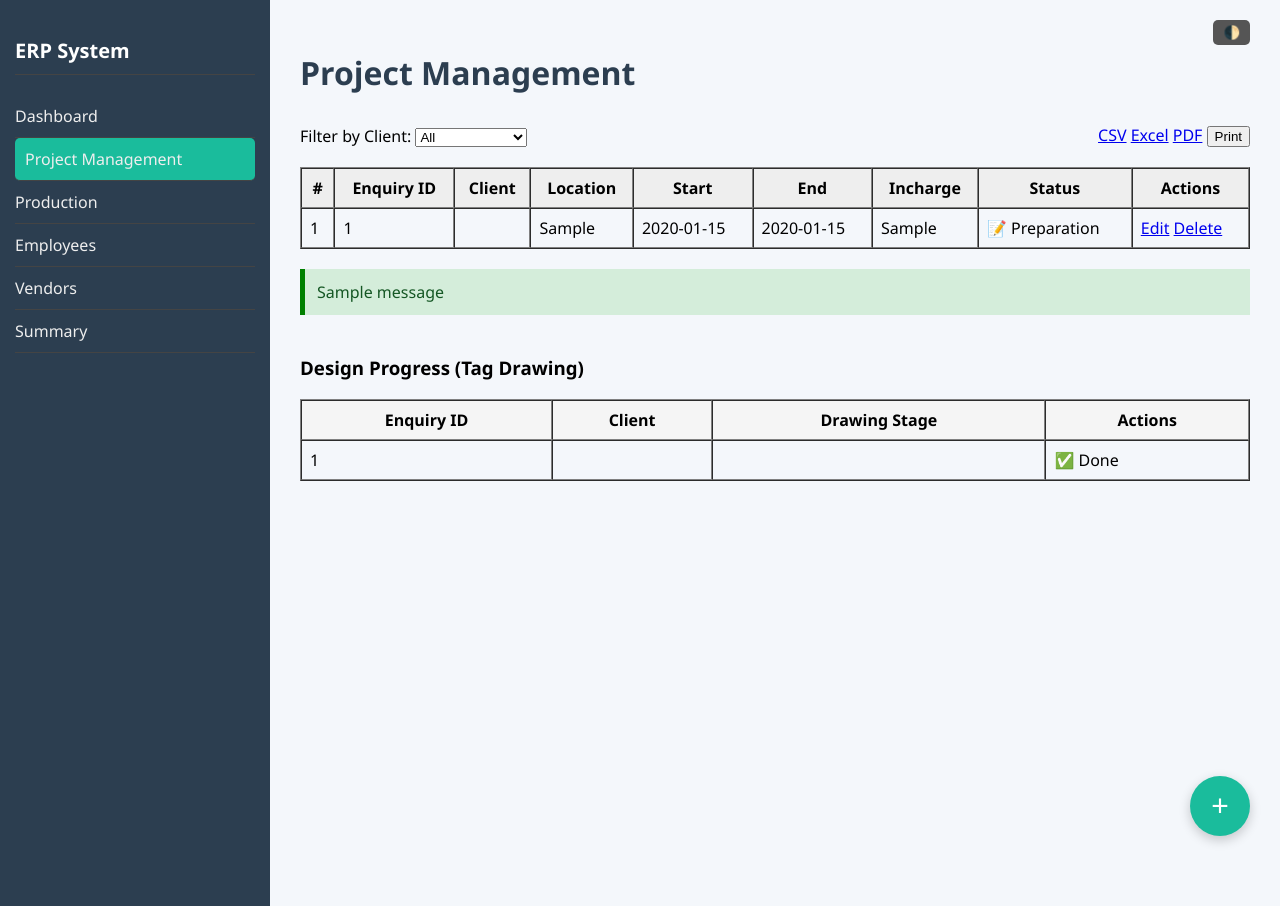
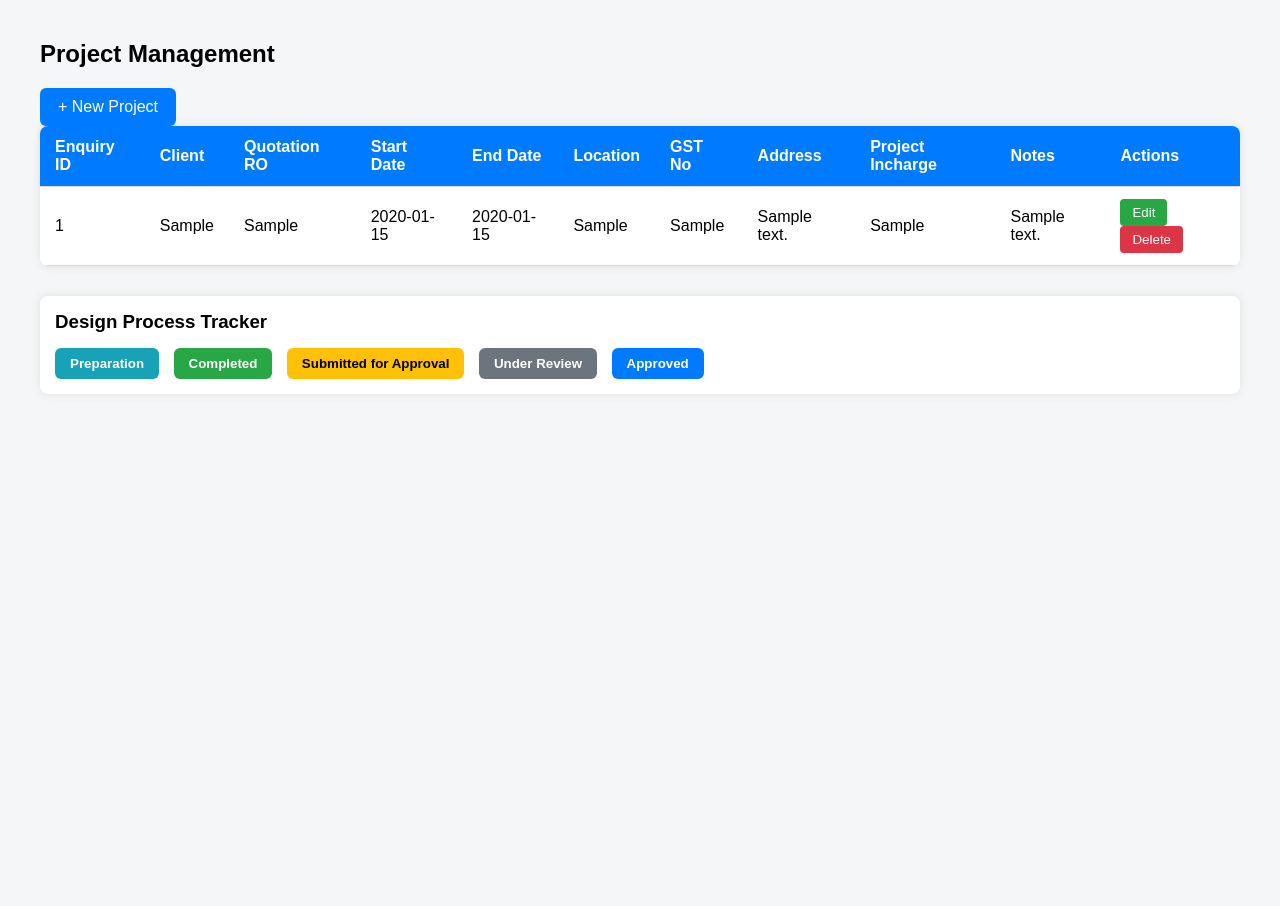
Before and after one commit to Madhan12-tech/erp-management-system, a Flask app: page /projects in a window 1280 px wide. After the commit the page ends 379 px from the top, so only its background shows below. Run offline with Flask 3, Linux system fonts and the light colour scheme; the visitor is signed in with stand-in values (Sample User, id 1); tables that the repository leaves empty hold one stand-in row (values such as "Sample post"); one stand-in notice (Sample message) is shown.

Commit message:
Update projects.html

```diff
--- a/templates/projects.html
+++ b/templates/projects.html
@@ -2,344 +2,316 @@
 <html lang="en">
 <head>
   <meta charset="UTF-8" />
-  <title>Project Management</title>
-  <meta name="viewport" content="width=device-width, initial-scale=1.0"/>
+  <title>Project Management - ERP</title>
   <style>
     body {
-      margin: 0;
-      font-family: 'Segoe UI', sans-serif;
-      background: #f4f7fb;
-      display: flex;
+      font-family: Arial, sans-serif;
+      margin: 0; padding: 0;
+      background: #f4f6f8;
     }
-    /* Sidebar */
-    .sidebar {
-      width: 240px;
-      background: #2c3e50;
-      color: white;
-      min-height: 100vh;
-      position: sticky;
-      top: 0;
-      padding: 20px 15px;
+    .container {
+      padding: 20px;
+      max-width: 1200px;
+      margin: auto;
     }
-    .sidebar h2 {
-      font-size: 20px;
-      margin-bottom: 20px;
-      border-bottom: 1px solid #444;
-      padding-bottom: 10px;
-    }
-    .sidebar a {
-      display: block;
-      color: #eee;
-      text-decoration: none;
-      padding: 10px 0;
-      border-bottom: 1px solid #444;
-    }
-    .sidebar a.active {
-      background: #1abc9c;
-      padding-left: 10px;
-      border-radius: 5px;
-    }
-
-    /* Main */
-    .main {
-      flex: 1;
-      padding: 30px;
-      position: relative;
-    }
-    h1 {
-      color: #2c3e50;
+    h2 {
       margin-bottom: 20px;
     }
-
-    /* Floating Button */
-    .add-btn {
+    /* Right side popup */
+    #popupForm {
       position: fixed;
-      bottom: 30px;
-      right: 30px;
-      background: #1abc9c;
+      top: 0; right: -100%;
+      width: 450px;
+      height: 100%;
+      background: white;
+      box-shadow: -3px 0 15px rgba(0,0,0,0.3);
+      padding: 20px;
+      overflow-y: auto;
+      transition: right 0.3s ease;
+      z-index: 1000;
+    }
+    #popupForm.show {
+      right: 0;
+    }
+    #popupForm h3 {
+      margin-top: 0;
+    }
+    #popupForm input, #popupForm select, #popupForm textarea {
+      width: 100%;
+      margin-bottom: 12px;
+      padding: 10px;
+      border-radius: 6px;
+      border: 1px solid #ccc;
+      box-sizing: border-box;
+    }
+    #popupForm textarea {
+      resize: vertical;
+    }
+    .btn {
+      background-color: #007bff;
       color: white;
       border: none;
-      border-radius: 50%;
-      width: 60px;
-      height: 60px;
-      font-size: 30px;
+      padding: 10px 18px;
       cursor: pointer;
-      box-shadow: 0 4px 12px rgba(0,0,0,0.2);
+      border-radius: 6px;
+      font-size: 16px;
     }
-    .add-btn:hover {
-      background: #17a589;
+    .btn:hover {
+      background-color: #0056b3;
+    }
+    .btn-secondary {
+      background-color: #6c757d;
+      margin-left: 10px;
+    }
+    /* Table styles */
+    table {
+      width: 100%;
+      border-collapse: collapse;
+      background: white;
+      border-radius: 8px;
+      overflow: hidden;
+      box-shadow: 0 0 10px rgba(0,0,0,0.1);
+    }
+    th, td {
+      text-align: left;
+      padding: 12px 15px;
+      border-bottom: 1px solid #ddd;
+    }
+    th {
+      background-color: #007bff;
+      color: white;
+    }
+    tr:hover {
+      background-color: #f1f1f1;
+    }
+    .actions button {
+      background: #dc3545;
+      border: none;
+      color: white;
+      padding: 6px 12px;
+      border-radius: 4px;
+      cursor: pointer;
+    }
+    .actions button.edit {
+      background: #28a745;
+      margin-right: 5px;
+    }
+    /* Progress table */
+    .progress-table {
+      margin-top: 30px;
+      background: white;
+      padding: 15px;
+      border-radius: 8px;
+      box-shadow: 0 0 10px rgba(0,0,0,0.1);
+    }
+    .progress-table h3 {
+      margin-top: 0;
+      margin-bottom: 15px;
+    }
+    .stage-btn {
+      margin-right: 10px;
+      padding: 8px 15px;
+      border: none;
+      border-radius: 6px;
+      cursor: pointer;
+      color: white;
+      font-weight: bold;
+    }
+    .stage-preparation { background: #17a2b8; }
+    .stage-completed { background: #28a745; }
+    .stage-submitted { background: #ffc107; color: black; }
+    .stage-review { background: #6c757d; }
+    .stage-approved { background: #007bff; }
+    /* Toast */
+    #toast {
+      position: fixed;
+      top: 20px;
+      right: 20px;
+      background: #333;
+      color: #fff;
+      padding: 15px 25px;
+      border-radius: 6px;
+      display: none;
+      z-index: 2000;
     }
   </style>
 </head>
 <body>
 
-  <!-- Sidebar -->
-  <div class="sidebar">
-    <h2>ERP System</h2>
-    <a href="/dashboard">Dashboard</a>
-    <a href="/projects" class="active">Project Management</a>
-    <a href="/production">Production</a>
-    <a href="/employees">Employees</a>
-    <a href="/vendors">Vendors</a>
-    <a href="/summary">Summary</a>
+<div class="container">
+  <h2>Project Management</h2>
+  <button id="openPopupBtn" class="btn">+ New Project</button>
+
+  <!-- Projects Table -->
+  <table id="projectsTable">
+    <thead>
+      <tr>
+        <th>Enquiry ID</th>
+        <th>Client</th>
+        <th>Quotation RO</th>
+        <th>Start Date</th>
+        <th>End Date</th>
+        <th>Location</th>
+        <th>GST No</th>
+        <th>Address</th>
+        <th>Project Incharge</th>
+        <th>Notes</th>
+        <th>Actions</th>
+      </tr>
+    </thead>
+    <tbody>
+      <!-- Filled dynamically by Flask -->
+      {% for project in projects %}
+      <tr>
+        <td>{{ project.enquiry_id }}</td>
+        <td>{{ project.client }}</td>
+        <td>{{ project.quotation_ro }}</td>
+        <td>{{ project.start_date }}</td>
+        <td>{{ project.end_date }}</td>
+        <td>{{ project.location }}</td>
+        <td>{{ project.gst_no }}</td>
+        <td>{{ project.address }}</td>
+        <td>{{ project.project_incharge }}</td>
+        <td>{{ project.notes }}</td>
+        <td class="actions">
+          <button class="edit" onclick="editProject('{{ project.id }}')">Edit</button>
+          <button onclick="deleteProject('{{ project.id }}')">Delete</button>
+        </td>
+      </tr>
+      {% endfor %}
+    </tbody>
+  </table>
+
+  <!-- Design Process Progress -->
+  <div class="progress-table">
+    <h3>Design Process Tracker</h3>
+    <button class="stage-btn stage-preparation">Preparation</button>
+    <button class="stage-btn stage-completed">Completed</button>
+    <button class="stage-btn stage-submitted">Submitted for Approval</button>
+    <button class="stage-btn stage-review">Under Review</button>
+    <button class="stage-btn stage-approved">Approved</button>
+  </div>
 </div>
 
-  <!-- Main Area -->
-  <div class="main">
-    <h1>Project Management</h1>
+<!-- Right-side Popup Form -->
+<div id="popupForm">
+  <h3>Add New Project</h3>
+  <form id="projectForm" method="POST" action="{{ url_for('add_project') }}" enctype="multipart/form-data">
+    <label>Enquiry ID</label>
+    <input type="text" name="enquiry_id" id="enquiryId" readonly />
 
-    <!-- ✅ Floating Add Project Button -->
-    <button class="add-btn" onclick="openPopup()">+</button>
-    <!-- ✅ Right-side Add Project Popup -->
-    <div id="projectPopup" style="
-      position: fixed;
-      top: 0; right: -100%;
-      width: 400px;
-      height: 100vh;
-      background: rgba(255, 255, 255, 0.9);
-      box-shadow: -4px 0 12px rgba(0,0,0,0.1);
-      padding: 30px;
-      overflow-y: auto;
-      transition: right 0.4s ease;
-      z-index: 999;
-    ">
-      <h2 style="margin-top: 0;">New Project</h2>
-      <form method="POST" action="/add_project" enctype="multipart/form-data">
-        <label>Enquiry ID</label>
-        <input type="text" name="enquiry_id" id="enquiry_id" readonly style="background:#eee;" required>
-
-        <label>Client Name</label>
-        <select name="client_name" id="client_name" onchange="autoFillClientDetails()" required>
+    <label>Client</label>
+    <select name="client" id="clientDropdown" required onchange="fillClientDetails()">
       <option value="">-- Select Client --</option>
-          {% for vendor in vendors %}
-            <option value="{{ vendor.name }}" data-gst="{{ vendor.gst }}" data-address="{{ vendor.address }}">{{ vendor.name }}</option>
+      {% for v in vendors %}
+      <option value="{{ v.name }}" data-gst="{{ v.gst_no }}" data-address="{{ v.address }}">{{ v.name }}</option>
       {% endfor %}
     </select>
 
+    <label>Quotation RO</label>
+    <input type="text" name="quotation_ro" required />
+
+    <label>Start Date</label>
+    <input type="date" name="start_date" id="startDate" required />
+
+    <label>End Date</label>
+    <input type="date" name="end_date" id="endDate" required />
+
+    <label>Project Location</label>
+    <input type="text" name="location" required />
+
+    <label>Source Drawing (Upload)</label>
+    <input type="file" name="source_drawing" />
+
     <label>GST Number</label>
-        <input type="text" name="gst_number" id="gst_number" readonly style="background:#eee;" required>
+    <input type="text" name="gst_no" id="gstNo" readonly />
 
     <label>Address</label>
-        <input type="text" name="address" id="address" readonly style="background:#eee;" required>
-
-        <label>Quotation RO</label>
-        <input type="text" name="quotation_ro" required>
-
-        <label>Start Date</label>
-        <input type="date" name="start_date" value="{{ today }}" required>
-
-        <label>End Date</label>
-        <input type="date" name="end_date" required>
-
-        <label>Project Location</label>
-        <input type="text" name="location" required>
-
-        <label>Source Drawing (Upload)</label>
-        <input type="file" name="drawing_file" required>
+    <textarea name="address" id="address" rows="2" readonly></textarea>
 
     <label>Project Incharge</label>
     <select name="project_incharge" required>
       <option value="">-- Select Incharge --</option>
-          {% for emp in employees %}
-            <option value="{{ emp.name }}">{{ emp.name }}</option>
+      {% for e in employees %}
+      <option value="{{ e.name }}">{{ e.name }}</option>
       {% endfor %}
     </select>
 
     <label>Notes</label>
     <textarea name="notes" rows="3"></textarea>
 
-        <div style="text-align:right; margin-top: 20px;">
-          <button type="submit" style="background:#1abc9c;">Save Project</button>
-          <button type="button" onclick="closePopup()" style="background:#bbb;">Cancel</button>
-        </div>
+    <button type="submit">Save and Continue</button>
+    <button type="button" class="btn-secondary" onclick="closePopup()">Cancel</button>
   </form>
 </div>
 
+<!-- Toast -->
+<div id="toast"></div>
+
 <script>
-      function openPopup() {
-        document.getElementById("projectPopup").style.right = "0";
-        generateEnquiryID();
+  // Show popup
+  document.getElementById('openPopupBtn').onclick = function() {
+    generateEnquiryId();
+    document.getElementById('startDate').valueAsDate = new Date();
+    document.getElementById('popupForm').classList.add('show');
+  };
+
+  // Close popup
+  function closePopup() {
+    document.getElementById('popupForm').classList.remove('show');
+    document.getElementById('projectForm').reset();
   }
-      function closePopup() {
-        document.getElementById("projectPopup").style.right = "-100%";
+
+  // Auto fill GST and Address when client selected
+  function fillClientDetails() {
+    const dropdown = document.getElementById('clientDropdown');
+    const selected = dropdown.options[dropdown.selectedIndex];
+    document.getElementById('gstNo').value = selected.getAttribute('data-gst') || '';
+    document.getElementById('address').value = selected.getAttribute('data-address') || '';
   }
-      function autoFillClientDetails() {
-        const selected = document.getElementById("client_name").selectedOptions[0];
-        document.getElementById("gst_number").value = selected.dataset.gst;
-        document.getElementById("address").value = selected.dataset.address;
+
+  // Enquiry ID generation: VE/TN/Year/Sequence
+  function generateEnquiryId() {
+    const year = new Date().getFullYear();
+    const seq = Math.floor(Math.random() * 900 + 100); // Random 3-digit for demo, replace with real seq
+    document.getElementById('enquiryId').value = `VE/TN/${year}/E${seq}`;
   }
-      function generateEnquiryID() {
-        const now = new Date();
-        const yyyy = now.getFullYear();
-        const id = 'VE/TN/' + yyyy + '/E' + Math.floor(Math.random() * 9000 + 1000);
-        document.getElementById("enquiry_id").value = id;
+
+  // Toast function
+  function showToast(message, category = "info") {
+    const toast = document.getElementById('toast');
+    toast.textContent = message;
+    toast.style.backgroundColor = {
+      success: "green",
+      danger: "red",
+      warning: "orange",
+      info: "#17a2b8"
+    }[category] || "#333";
+    toast.style.display = "block";
+    setTimeout(() => toast.style.display = "none", 3000);
   }
-    </script>
-    <!-- ✅ Project Filter and Export Bar -->
-    <div style="margin-top: 30px; display: flex; justify-content: space-between; align-items: center;">
-      <div>
-        <label>Filter by Client:</label>
-        <select onchange="filterTable(this.value)">
-          <option value="all">All</option>
-          {% for vendor in vendors %}
-            <option value="{{ vendor.name }}">{{ vendor.name }}</option>
+
+  // Edit project - To be implemented with backend
+  function editProject(id) {
+    alert('Edit project feature coming soon: ' + id);
+  }
+
+  // Delete project - To be implemented with backend
+  function deleteProject(id) {
+    if (confirm('Are you sure you want to delete this project?')) {
+      alert('Delete project feature coming soon: ' + id);
+    }
+  }
+
+  // Handle any flash messages from Flask to toast
+  {% with messages = get_flashed_messages(with_categories=true) %}
+    {% if messages %}
+      {% for category, message in messages %}
+        showToast("{{ message }}", "{{ category }}");
       {% endfor %}
-        </select>
-      </div>
-      <div>
-        <a href="/export_projects/csv" class="btn">CSV</a>
-        <a href="/export_projects/excel" class="btn">Excel</a>
-        <a href="/export_projects/pdf" class="btn">PDF</a>
-        <button onclick="window.print()" class="btn">Print</button>
-      </div>
-    </div>
-
-    <!-- ✅ Project Table -->
-    <div style="overflow-x:auto; margin-top: 20px;">
-      <table border="1" cellpadding="8" cellspacing="0" width="100%" id="projectTable">
-        <thead style="background: #eee;">
-          <tr>
-            <th>#</th>
-            <th>Enquiry ID</th>
-            <th>Client</th>
-            <th>Location</th>
-            <th>Start</th>
-            <th>End</th>
-            <th>Incharge</th>
-            <th>Status</th>
-            <th>Actions</th>
-          </tr>
-        </thead>
-        <tbody>
-          {% for project in projects %}
-          <tr data-client="{{ project.client_name }}">
-            <td>{{ loop.index }}</td>
-            <td>{{ project.enquiry_id }}</td>
-            <td>{{ project.client_name }}</td>
-            <td>{{ project.location }}</td>
-            <td>{{ project.start_date }}</td>
-            <td>{{ project.end_date }}</td>
-            <td>{{ project.project_incharge }}</td>
-            <td>
-              {% if project.status == 'approved' %}
-                ✅ Approved
-              {% elif project.status == 'under_review' %}
-                ⏳ Under Review
-              {% else %}
-                📝 Preparation
-              {% endif %}
-            </td>
-            <td>
-              <a href="/edit_project/{{ project.id }}" class="btn btn-sm btn-warning">Edit</a>
-              <a href="/delete_project/{{ project.id }}" class="btn btn-sm btn-danger" onclick="return confirm('Delete this project?')">Delete</a>
-            </td>
-          </tr>
-          {% endfor %}
-        </tbody>
-      </table>
-    </div>
-
-    <!-- ✅ Toast Messages -->
-    {% with messages = get_flashed_messages() %}
-      {% if messages %}
-        <div style="margin-top:20px; padding: 12px; background:#d4edda; border-left: 5px solid green; color: #155724;">
-          {{ messages[0] }}
-        </div>
     {% endif %}
   {% endwith %}
-
-    <script>
-      function filterTable(client) {
-        const rows = document.querySelectorAll("#projectTable tbody tr");
-        rows.forEach(row => {
-          if (client === "all" || row.dataset.client === client) {
-            row.style.display = "";
-          } else {
-            row.style.display = "none";
-          }
-        });
-      }
-    </script>
-    <!-- ✅ Design Progress Table -->
-    <div style="margin-top: 40px;">
-      <h3>Design Progress (Tag Drawing)</h3>
-      <table border="1" cellpadding="8" cellspacing="0" width="100%">
-        <thead style="background: #f5f5f5;">
-          <tr>
-            <th>Enquiry ID</th>
-            <th>Client</th>
-            <th>Drawing Stage</th>
-            <th>Actions</th>
-          </tr>
-        </thead>
-        <tbody>
-          {% for project in projects %}
-          <tr>
-            <td>{{ project.enquiry_id }}</td>
-            <td>{{ project.client_name }}</td>
-            <td>
-              {% if project.status == 'preparation' %}
-                🔧 Preparation
-              {% elif project.status == 'completed' %}
-                ✅ Completed
-              {% elif project.status == 'submitted' %}
-                📤 Submitted
-              {% elif project.status == 'under_review' %}
-                🔍 Under Review
-              {% elif project.status == 'approved' %}
-                ✅✅ Approved
-              {% endif %}
-            </td>
-            <td>
-              {% if project.status == 'preparation' %}
-                <a href="/measurement_sheet/{{ project.id }}" class="btn btn-sm btn-primary">Add Measurement Sheet</a>
-                <a href="/mark_completed/{{ project.id }}" class="btn btn-sm btn-success">Mark Completed</a>
-              {% elif project.status == 'completed' %}
-                <a href="/submit_for_approval/{{ project.id }}" class="btn btn-sm btn-warning">Submit for Approval</a>
-              {% elif project.status == 'submitted' %}
-                <a href="/mark_under_review/{{ project.id }}" class="btn btn-sm btn-info">Mark Under Review</a>
-              {% elif project.status == 'under_review' %}
-                <a href="/approve_project/{{ project.id }}" class="btn btn-sm btn-success">Approve</a>
-              {% else %}
-                ✅ Done
-              {% endif %}
-            </td>
-          </tr>
-          {% endfor %}
-        </tbody>
-      </table>
-    </div>
-    <!-- Optional: Dark Mode Toggle -->
-    <div style="position: fixed; top: 20px; right: 30px;">
-      <button onclick="toggleDark()" style="padding: 5px 10px; border: none; background: #555; color: #fff; border-radius: 5px;">🌓</button>
-    </div>
-
-    <script>
-      function toggleDark() {
-        document.body.classList.toggle("dark-mode");
-      }
 </script>
 
-    <style>
-      .dark-mode {
-        background-color: #121212;
-        color: white;
-      }
-      .dark-mode table {
-        background-color: #1e1e1e;
-        color: #ccc;
-      }
-      .dark-mode input, .dark-mode select, .dark-mode textarea {
-        background-color: #2b2b2b;
-        color: white;
-        border: 1px solid #444;
-      }
-      .dark-mode .btn {
-        background-color: #444;
-        color: #eee;
-      }
-    </style>
-
-  </div> <!-- end main -->
 </body>
 </html>
```
Lines whose indentation alone changed are shown as unchanged.
